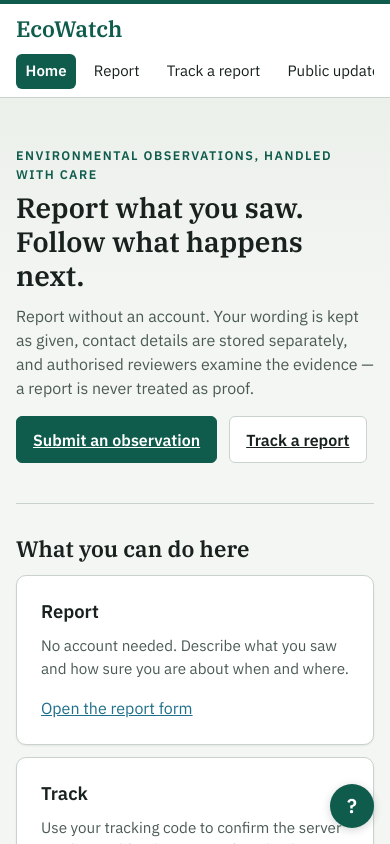
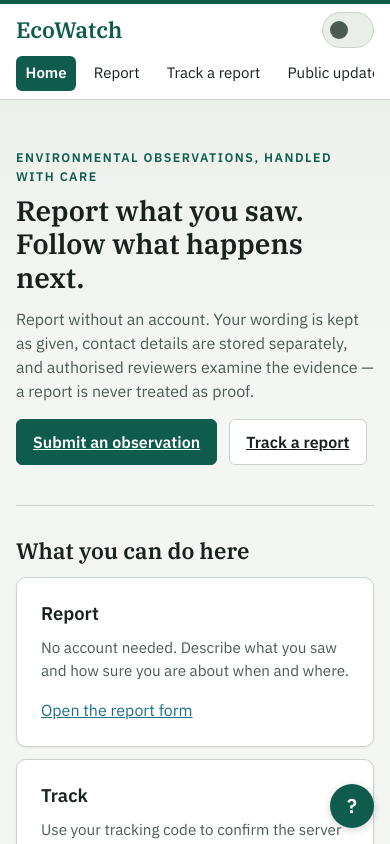
Before and after one commit to Fredprime/EcoWatch, a React (Vite) app in the folder frontend/: page / in a window 390 px wide. Shown: the top 844 px of the page. Built offline with nearby package versions, Linux system fonts and the light colour scheme.

Commit message:
feat(frontend): add light/dark theme toggle across shells

```diff
--- a/frontend/index.html
+++ b/frontend/index.html
@@ -6,6 +6,16 @@
     <meta name="viewport" content="width=device-width, initial-scale=1.0" />
     <meta name="description" content="EcoWatch — evidence-led environmental intelligence and response platform." />
     <title>EcoWatch</title>
+    <script>
+      try {
+        var saved = localStorage.getItem('ecowatch-theme');
+        document.documentElement.dataset.theme = saved === 'dark' || saved === 'light'
+          ? saved
+          : (matchMedia('(prefers-color-scheme: dark)').matches ? 'dark' : 'light');
+      } catch (_) {
+        document.documentElement.dataset.theme = 'light';
+      }
+    </script>
   </head>
   <body>
     <div id="root"></div>
--- a/frontend/src/App.tsx
+++ b/frontend/src/App.tsx
@@ -15,6 +15,7 @@ import { WORKSPACES } from './types';
 import { useAuth } from './auth/authContext';
 import { AuthProvider } from './auth/AuthProvider';
 import { PublicLayout } from './components/PublicLayout';
+import { ThemeToggle } from './components/ThemeToggle';
 import { PublicHomePage } from './pages/PublicHomePage';
 import { FaqPage } from './pages/FaqPage';
 import { NotFoundPage } from './pages/NotFoundPage';
@@ -183,6 +184,7 @@ function StaffLayout() {
             ) : (
               <NavLink to="/login" className="btn btn-secondary">Sign in</NavLink>
             )}
+            <ThemeToggle />
           </div>
         </header>
         <main id="main-content" className="content" tabIndex={-1}>
--- a/frontend/src/components/PublicLayout.tsx
+++ b/frontend/src/components/PublicLayout.tsx
@@ -1,5 +1,6 @@
 import { NavLink, Outlet, useLocation } from 'react-router-dom';
 import { useAuth } from '../auth/authContext';
+import { ThemeToggle } from './ThemeToggle';
 import '../public.css';
 
 const PUBLIC_NAV = [
@@ -42,11 +43,12 @@ export function PublicLayout() {
               ))}
             </ul>
           </nav>
-          {status === 'authenticated' && (
-            <div className="public-account">
+          <div className="public-account">
+            {status === 'authenticated' && (
               <NavLink to="/workspace" className="btn btn-secondary">Staff workspace</NavLink>
-            </div>
-          )}
+            )}
+            <ThemeToggle />
+          </div>
         </div>
       </header>
 
--- /dev/null
+++ b/frontend/src/components/ThemeToggle.tsx
@@ -0,0 +1,31 @@
+import { useState } from 'react';
+
+/** Shared light/dark switch. The boot script in index.html sets the initial theme. */
+export function ThemeToggle() {
+  const [dark, setDark] = useState(() => document.documentElement.dataset.theme === 'dark');
+
+  function toggle() {
+    const next = dark ? 'light' : 'dark';
+    document.documentElement.dataset.theme = next;
+    try {
+      localStorage.setItem('ecowatch-theme', next);
+    } catch {
+      // Storage can be blocked; the choice still applies for this visit.
+    }
+    setDark(next === 'dark');
+  }
+
+  return (
+    <button
+      type="button"
+      className="theme-toggle"
+      role="switch"
+      aria-checked={dark}
+      aria-label="Dark mode"
+      title="Dark mode"
+      onClick={toggle}
+    >
+      <span className="theme-toggle-thumb" aria-hidden="true" />
+    </button>
+  );
+}
--- a/frontend/src/index.css
+++ b/frontend/src/index.css
@@ -4,30 +4,49 @@
   --font-sans: "IBM Plex Sans", system-ui, -apple-system, "Segoe UI", sans-serif;
   --font-serif: "IBM Plex Serif", Georgia, serif;
 
-  /* Evidence-led, field-readable palette */
+  /* Evidence-led, field-readable palette. Every colour used by a component lives here. */
   --color-bg: #f4f6f3;
   --color-surface: #ffffff;
   --color-surface-alt: #e9eee8;
   --color-text: #18211d;
   --color-text-muted: #4b5b54;
   --color-border: #c9d3cc;
+  --color-border-strong: #9fb0a7;
   --color-primary: #0f5c4d;
   --color-primary-hover: #0c4a3e;
   --color-on-primary: #ffffff;
   --color-accent: #1f6f8b;
+  --color-accent-strong: #155a72;
   --color-focus: #0b6aa8;
   --color-warning: #8a5a00;
   --color-warning-bg: #fff4db;
+  --color-warning-border: #e7c66b;
   --color-danger: #a1260d;
   --color-danger-bg: #fde8e2;
+  --color-danger-border: #e7a79b;
   --color-success: #1f6b3a;
   --color-success-bg: #e3f3e8;
+  --color-success-border: #9dc7ab;
   --color-info-bg: #e6f2f7;
+  --color-info-border: #9ec6d6;
+  --color-neutral-bg: #eef1f4;
+  --color-neutral-text: #334155;
+  --color-neutral-border: #cbd5e1;
+  --color-input-border: #9fb0a7;
+  --color-backdrop: rgba(24, 33, 29, 0.45);
+  --color-sidebar: #13261f;
+  --color-sidebar-text: #eef5f1;
+  --color-sidebar-muted: #bfd0c8;
+  --color-sidebar-nav: #e3ece7;
+  --color-sidebar-hover: rgba(255, 255, 255, 0.08);
+  --color-sidebar-active: rgba(255, 255, 255, 0.14);
+  --color-sidebar-focus: #8ecbdf;
 
   --radius-sm: 6px;
   --radius-md: 10px;
   --shadow-sm: 0 1px 2px rgba(24, 33, 29, 0.08);
   --shadow-md: 0 8px 24px rgba(24, 33, 29, 0.08);
+  --shadow-float: 0 2px 8px rgba(24, 33, 29, 0.2);
 
   --space-1: 0.25rem;
   --space-2: 0.5rem;
@@ -47,6 +66,49 @@
   text-rendering: optimizeLegibility;
   -webkit-font-smoothing: antialiased;
   -moz-osx-font-smoothing: grayscale;
+}
+
+[data-theme='dark'] {
+  color-scheme: dark;
+  --color-bg: #101a16;
+  --color-surface: #17241f;
+  --color-surface-alt: #1f2e28;
+  --color-text: #e8efe9;
+  --color-text-muted: #a9bdb3;
+  --color-border: #33463d;
+  --color-border-strong: #5b7166;
+  --color-primary: #4fbf9f;
+  --color-primary-hover: #6ad1b3;
+  --color-on-primary: #0b1713;
+  --color-accent: #7fc7e0;
+  --color-accent-strong: #a5dcef;
+  --color-focus: #8ecbdf;
+  --color-warning: #e8ba63;
+  --color-warning-bg: #3a2e16;
+  --color-warning-border: #6b5526;
+  --color-danger: #ff9c88;
+  --color-danger-bg: #3a1d18;
+  --color-danger-border: #7a3a30;
+  --color-success: #8fd6a6;
+  --color-success-bg: #183424;
+  --color-success-border: #356b47;
+  --color-info-bg: #16303a;
+  --color-info-border: #2f6072;
+  --color-neutral-bg: #25332e;
+  --color-neutral-text: #c8d4cd;
+  --color-neutral-border: #3c4d45;
+  --color-input-border: #4a5e54;
+  --color-backdrop: rgba(0, 0, 0, 0.6);
+  --color-sidebar: #0d1713;
+  --color-sidebar-text: #e8efe9;
+  --color-sidebar-muted: #9db3a8;
+  --color-sidebar-nav: #cfe0d6;
+  --color-sidebar-hover: rgba(255, 255, 255, 0.08);
+  --color-sidebar-active: rgba(255, 255, 255, 0.14);
+  --color-sidebar-focus: #8ecbdf;
+  --shadow-sm: 0 1px 2px rgba(0, 0, 0, 0.3);
+  --shadow-md: 0 8px 24px rgba(0, 0, 0, 0.4);
+  --shadow-float: 0 2px 8px rgba(0, 0, 0, 0.5);
 }
 
 *, *::before, *::after {
@@ -71,7 +133,12 @@ a {
 }
 
 a:hover {
-  color: #155a72;
+  color: var(--color-accent-strong);
+}
+
+/* Theme changes animate only surfaces and borders; text inherits its colour. */
+body, .app-shell, .sidebar, .topbar, .public-shell, .public-header, .public-footer, .card, .public-card {
+  transition: background-color 180ms ease, border-color 180ms ease, color 180ms ease;
 }
 
 h1, h2, h3, h4 {
@@ -130,6 +197,36 @@ button {
 
 .muted { color: var(--color-text-muted); }
 
+/* Both shells share this switch; all colours come from theme tokens or inherit. */
+.theme-toggle {
+  display: inline-flex;
+  align-items: center;
+  flex: 0 0 auto;
+  width: 52px;
+  min-height: 36px;
+  padding: 0 7px;
+  border: 1px solid var(--color-border);
+  border-radius: 999px;
+  background: var(--color-surface-alt);
+  color: var(--color-text-muted);
+  transition: background-color 180ms ease, border-color 180ms ease, color 180ms ease;
+}
+.theme-toggle[aria-checked='true'] {
+  background: var(--color-primary);
+  border-color: var(--color-primary);
+  color: var(--color-on-primary);
+}
+.theme-toggle-thumb {
+  width: 18px;
+  height: 18px;
+  border-radius: 50%;
+  background: currentColor;
+  transition: transform 180ms ease;
+}
+.theme-toggle[aria-checked='true'] .theme-toggle-thumb {
+  transform: translateX(18px);
+}
+
 @media (prefers-reduced-motion: reduce) {
   *, *::before, *::after {
     animation-duration: 0.01ms !important;
--- a/frontend/src/public.css
+++ b/frontend/src/public.css
@@ -71,6 +71,9 @@
 
 .public-account {
   justify-self: end;
+  display: flex;
+  align-items: center;
+  gap: var(--space-2);
 }
 
 .public-main {
@@ -96,7 +99,7 @@
   font-weight: 600;
   line-height: 1;
   text-decoration: none;
-  box-shadow: 0 2px 8px rgba(24, 33, 29, 0.2);
+  box-shadow: var(--shadow-float);
 }
 .public-faq-button:hover {
   background: var(--color-primary-hover);
```
Also changed, not shown: frontend/src/App.css (+29 -26 lines), 2 other files (tests, documents, lock files or other folders).
